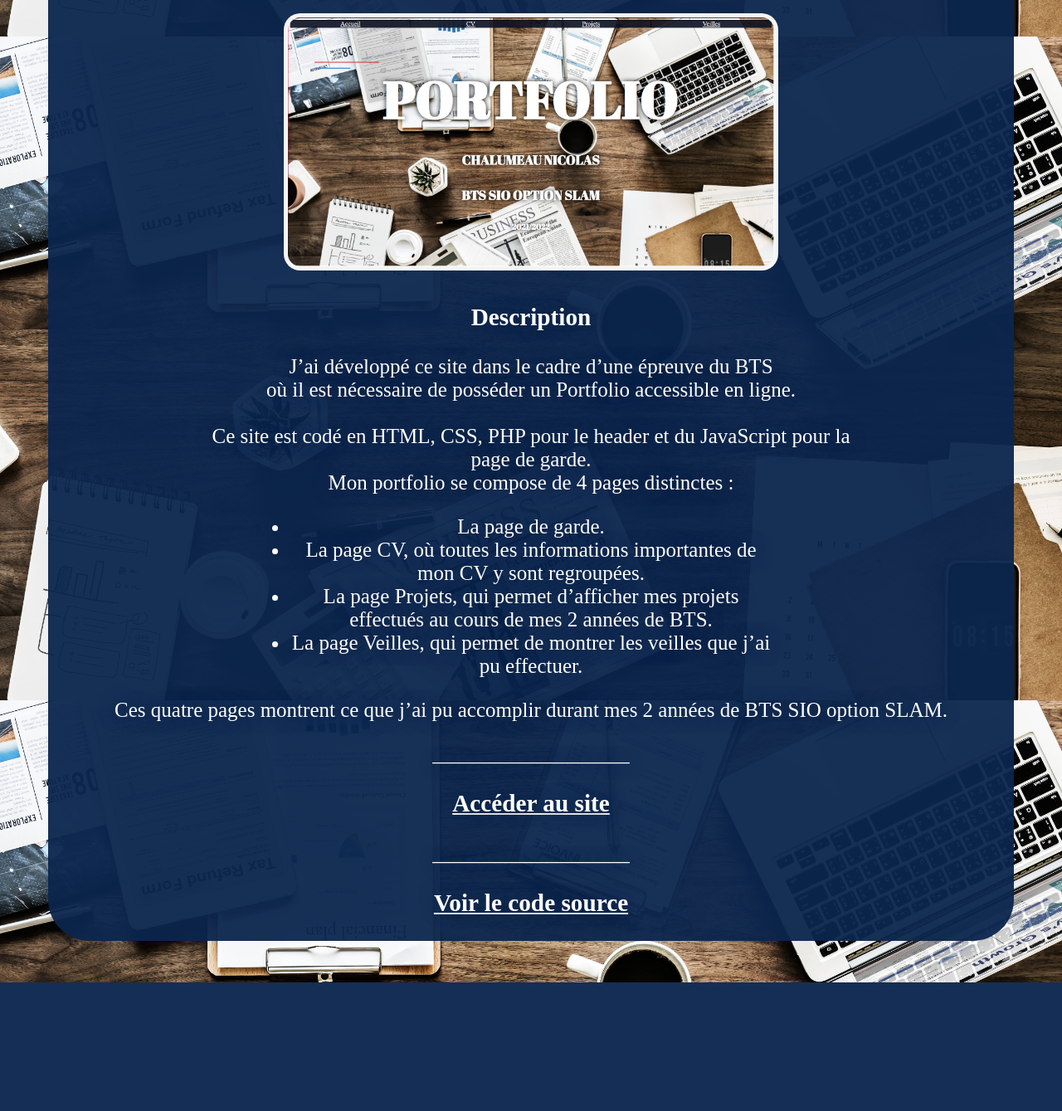
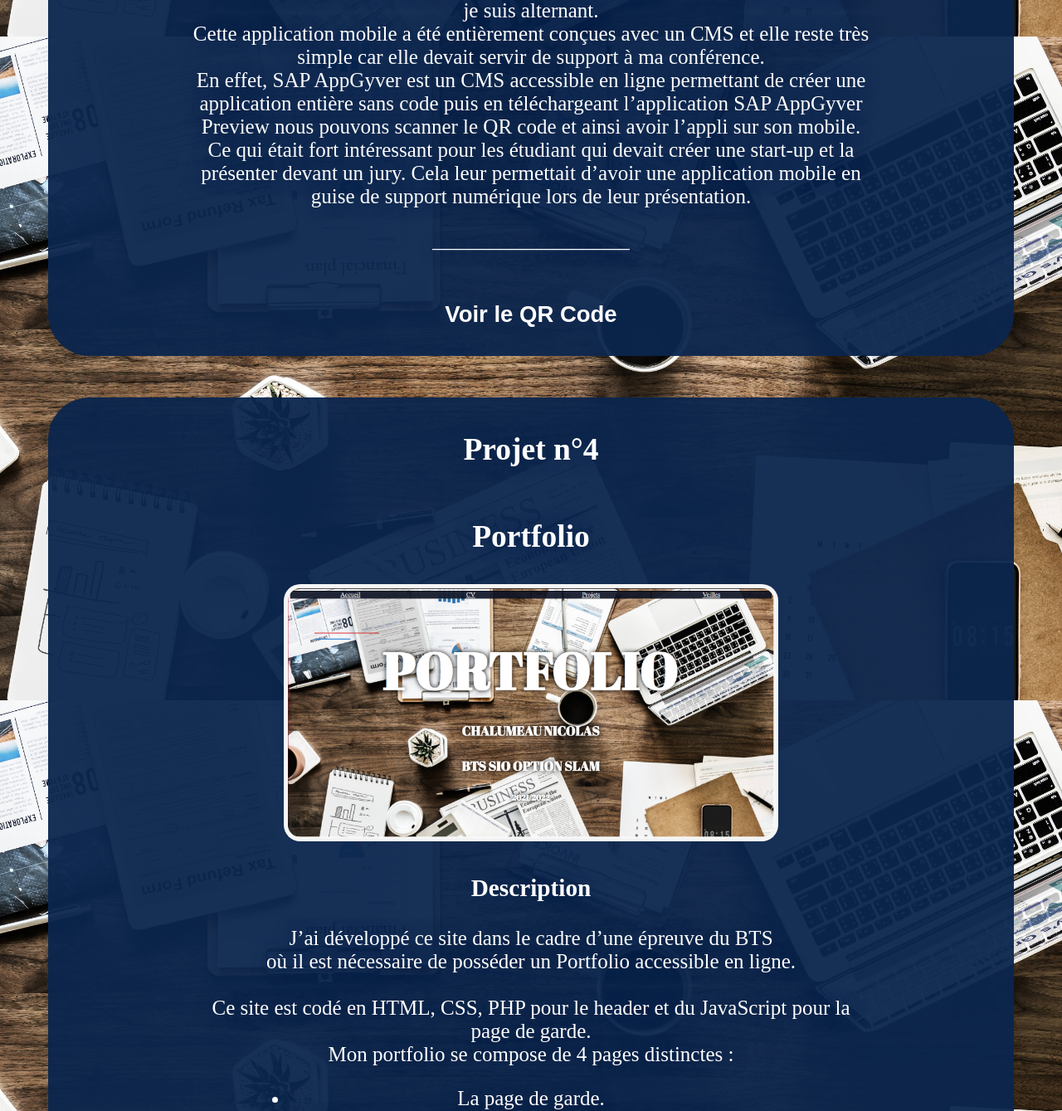
Before and after one commit to Niko7895/Porfolio, a PHP site: page /Projet.php in a window 1280 px wide. Shown: the part 3156-4495 px from the top of the page at 83% size. Before the commit the page ends 4340 px from the top, so only its background shows below. Run offline with PHP 8.4, Linux system fonts and the light colour scheme.

Commit message:
fin projets manque liens et ajustements CV

```diff
--- a/portfolio/CSS/Projet.css
+++ b/portfolio/CSS/Projet.css
@@ -29,3 +29,34 @@ a{
     background-color: whitesmoke;
     border-radius: 20px;
 }
+.accès {
+    display: flex;
+    align-items: center;
+    padding: 0 auto 0 auto;
+    flex-direction: column;
+}
+.clicker {
+    width:400px;
+    height:100px;
+    background-color:rgba(0, 0, 255, 0);
+    outline:none;
+    cursor:pointer;
+    border: none;
+    color: white;
+    font-size: 1.10em;
+    font-weight: bold;
+    }
+
+    .hiddendiv{
+    display:none;
+    margin: 5px;
+    padding: 5px;
+    height: 200px;
+    width: 200px;
+    background-color: whitesmoke;
+    border-radius: 20px;
+    }
+
+    .clicker:focus + .hiddendiv{
+    display:block;
+    }
--- a/portfolio/Projet.php
+++ b/portfolio/Projet.php
@@ -19,7 +19,7 @@
             <div>
               <h2>CityGame</h2>
               <div>
-                <img src="" alt="">
+                <img class="preview" src="CSS/images/imgPPE1.png" alt="">
               </div>
               <div>
                 <h3>Description</h3>
@@ -33,9 +33,9 @@
                 Enfin nous pouvons accéder à notre compte pour voir notre historique de commande et
                   télécharger les factures.</p>
                 <p>___________________</p>
-                <a href=""><h3>Accéder au site</h3></a>
+                <a href="" target="_blank"><h3>Accéder au site</h3></a>
                 <p>___________________</p>
-                <a href=""><h3>Voir le code source</h3></a>
+                <a href="https://github.com/lulu960/PPE1_Citygame" target="_blank"><h3>Voir le code source</h3></a>
               </div>
               <div>
 
@@ -46,7 +46,7 @@
             <h1>Projet n°2</h1>
             <h2>Salle de Marché</h2>
               <div>
-                <img src="" alt="">
+                <img class="preview" src="CSS/images/imgSDM.png" alt="">
               </div>
               <div>
                 <h3>Description</h3>
@@ -61,16 +61,14 @@
                      la limite d’argent.</br>
                     </p>
                 <p>___________________</p>
-                <a href=""><h3>Accéder au site</h3></a>
-                <p>___________________</p>
-                <a href=""><h3>Voir le code source</h3></a>
+                <a href="https://github.com/lulu960/PPE_Return" target="_blank"><h3>Voir le code source</h3></a>
               </div>
         </div>
         <div class="projetsDiv">
             <h1>Projet n°3</h1>
             <h2>Appli vitrine</h2>
               <div>
-                <img src="" alt="">
+                <img class="preview" src="CSS/images/imgAPPVI" alt="">
               </div>
               <div>
                 <h3>Description</h3>
@@ -87,9 +85,10 @@
                    guise de support numérique lors de leur présentation.</br>
                   </p>
                 <p>___________________</p>
-                <a href=""><h3>Accéder au site</h3></a>
-                <p>___________________</p>
-                <a href=""><h3>Voir le code source</h3></a>
+                <div class="accès">
+                  <button class="clicker" tabindex="1">Voir le QR Code</button>
+                  <img class="hiddendiv" class="preview" src="CSS/images/imgPortfolio.png" alt="">
+                </div>
               </div>
         </div>
         <div class="projetsDiv">
@@ -113,8 +112,6 @@
                   Ces quatre pages montrent ce que j’ai pu accomplir durant mes 2 années de BTS SIO option SLAM.</p>
 </p>
                 <p>___________________</p>
-                <a href=""><h3>Accéder au site</h3></a>
-                <p>___________________</p>
                 <a href="https://github.com/Niko7895/Portfolio" target="_blank"><h3>Voir le code source</h3></a>
               </div>
         </div>
```
Also changed, not shown: portfolio/CSS/images/imgAPPVI.jpg (added), portfolio/CSS/images/imgPPE1.png (added), portfolio/CSS/images/imgSDM.png (added).
